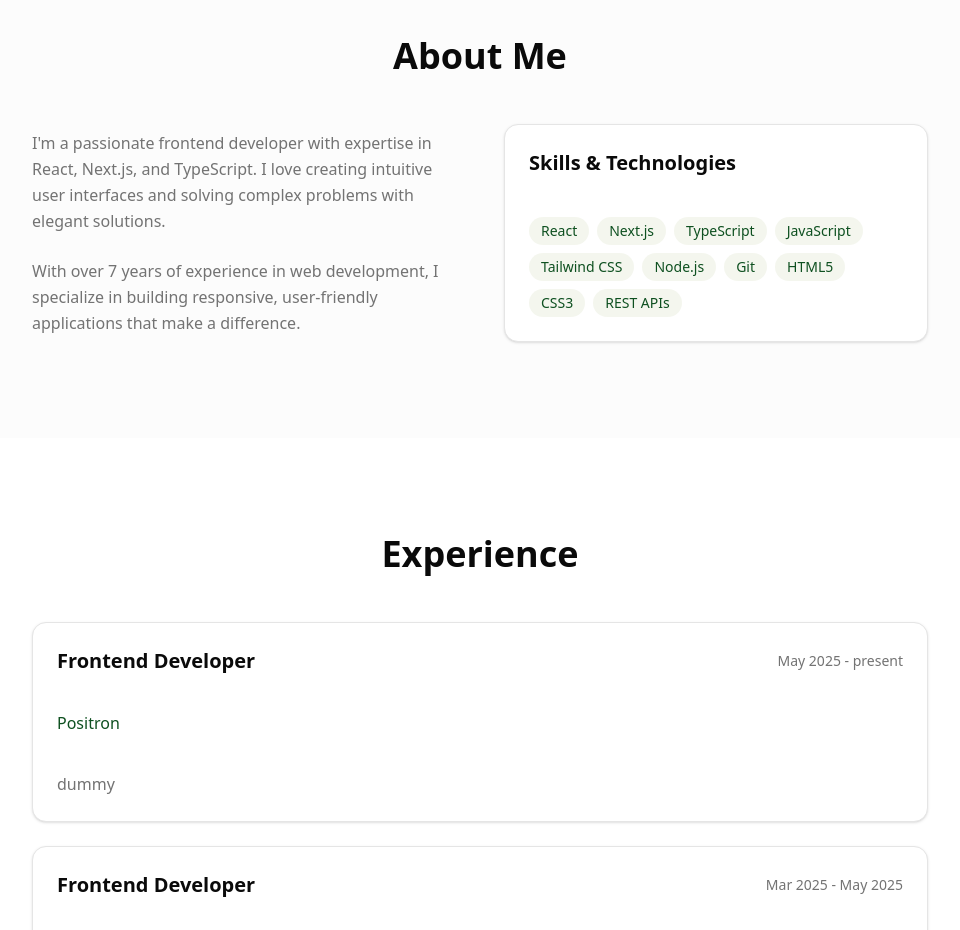
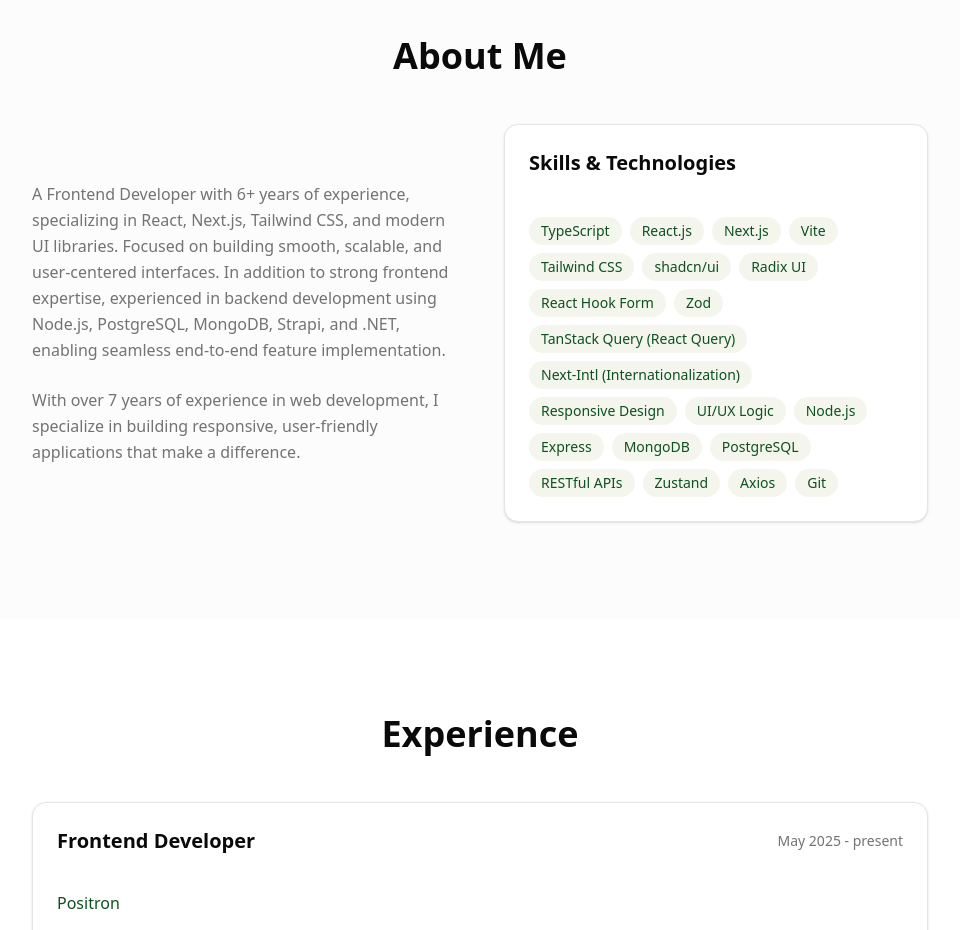
Before and after one commit to fatemeShj/portfolio-website, a Next.js app: page /en in a window 1280 px wide. Shown: the part 860-1790 px from the top of the page, without its empty margins (160-1120 px from the left). Built offline with nearby package versions, Linux system fonts and the light colour scheme.

Commit message:
fix: skills

```diff
--- a/src/components/about-section.tsx
+++ b/src/components/about-section.tsx
@@ -7,16 +7,27 @@ export function AboutSection() {
   const t = useTranslations();
 
   const skills = [
-    "React",
+    "TypeScript",
+    "React.js",
     "Next.js",
-    "TypeScript",
-    "JavaScript",
+    "Vite",
     "Tailwind CSS",
+    "shadcn/ui",
+    "Radix UI",
+    "React Hook Form",
+    "Zod",
+    "TanStack Query (React Query)",
+    "Next-Intl (Internationalization)",
+    "Responsive Design",
+    "UI/UX Logic",
     "Node.js",
+    "Express",
+    "MongoDB",
+    "PostgreSQL",
+    "RESTful APIs",
+    "Zustand",
+    "Axios",
     "Git",
-    "HTML5",
-    "CSS3",
-    "REST APIs",
   ];
 
   return (
--- a/src/messages/en.json
+++ b/src/messages/en.json
@@ -12,7 +12,7 @@
   },
   "about": {
     "title": "About Me",
-    "description": "I'm a passionate frontend developer with expertise in React, Next.js, and TypeScript. I love creating intuitive user interfaces and solving complex problems with elegant solutions."
+    "description": "A Frontend Developer with 6+ years of experience, specializing in React, Next.js, Tailwind CSS, and modern UI libraries. Focused on building smooth, scalable, and user-centered interfaces. In addition to strong frontend expertise, experienced in backend development using Node.js, PostgreSQL, MongoDB, Strapi, and .NET, enabling seamless end-to-end feature implementation."
   },
   "experience": {
     "title": "Experience",
```
